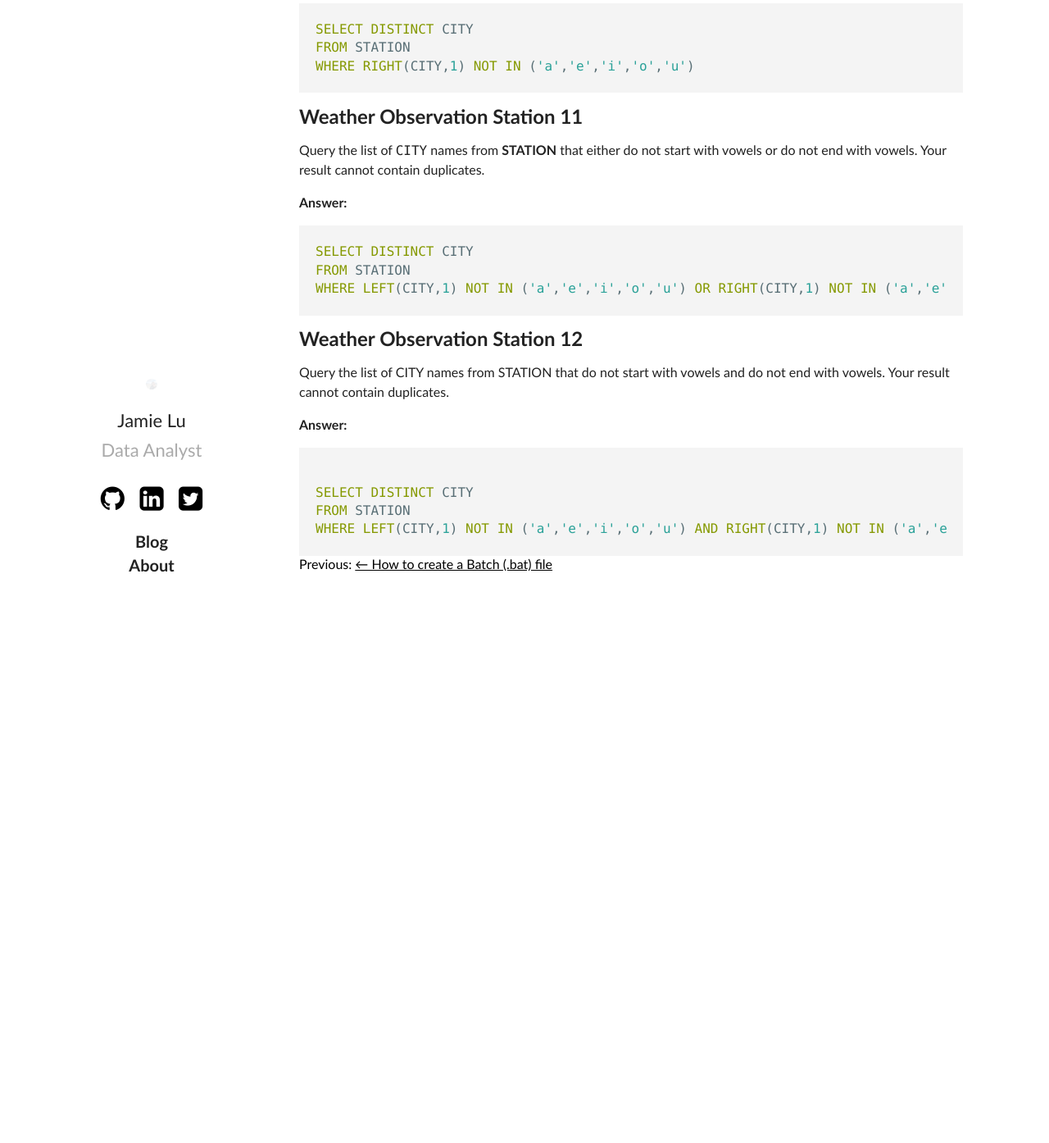
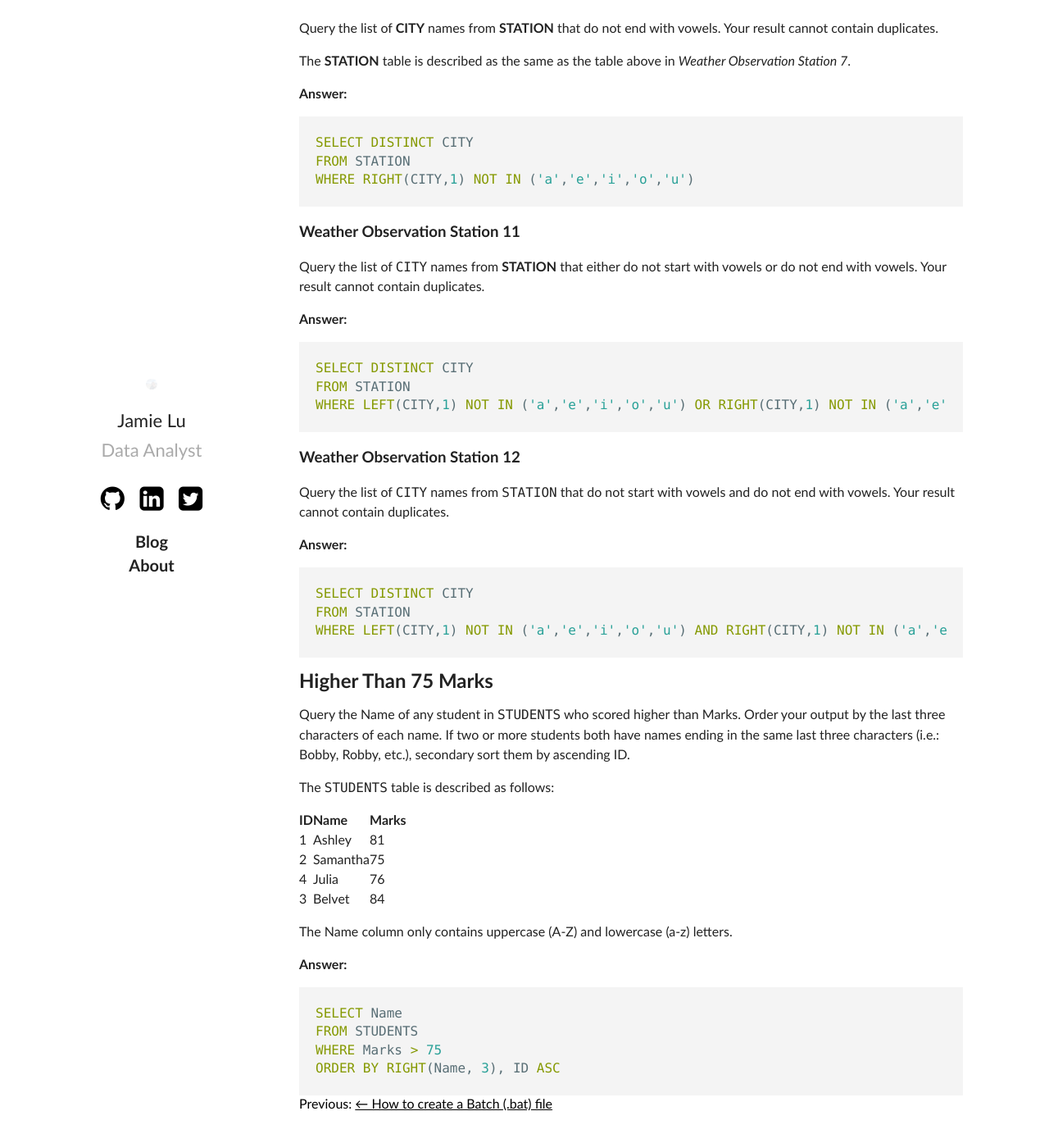
Before and after one commit to jamieqianhui/jamieqianhui.github.io, a Jekyll site: the page built from _posts/2021-05-08-HackerRank-Practice-Answers.markdown, in a window 1280 px wide and 1400 px high, scrolled down 2017 px. Shown: the top 1394 px of the window at 82% size. Built offline with Jekyll 4.4.1, drawn with Linux system fonts in a browser that asks for light colours; before the commit the page ends 2759 px from its top, so only the background shows below that; some of the changed text lies outside the part shown.

Commit message:
Update 2021-05-08-HackerRank-Practice-Answers.markdown

````diff
--- a/_posts/2021-05-08-HackerRank-Practice-Answers.markdown
+++ b/_posts/2021-05-08-HackerRank-Practice-Answers.markdown
@@ -49,7 +51,7 @@ RIGHT(CITY,1) = 'o' OR
 RIGHT(CITY,1) = 'u'
 ```
 
-## Weather Observation Station 8
+### Weather Observation Station 8
 
 Query the list of **CITY** names from **STATION** which have vowels (i.e., a, e, i, o, and u) as both their first and last characters. Your result cannot contain duplicates.
 
@@ -63,7 +65,7 @@ FROM STATION
 WHERE LEFT(CITY,1) IN ('a','e','i','o','u') AND RIGHT(CITY,1) IN ('a','e','i','o','u')
 ```
 
-## Weather Observation Station 9
+### Weather Observation Station 9
 
 Query the list of **CITY** names from **STATION** that do not start with vowels. Your result cannot contain duplicates.
 
@@ -77,7 +79,7 @@ WHERE LEFT(CITY,1) NOT IN ('a','e','i','o','u')
 ```
 
 
-## Weather Observation Station 10
+### Weather Observation Station 10
 
 Query the list of **CITY** names from **STATION** that do not end with vowels. Your result cannot contain duplicates.
 
@@ -90,7 +92,7 @@ FROM STATION
 WHERE RIGHT(CITY,1) NOT IN ('a','e','i','o','u')
 ```
 
-## Weather Observation Station 11
+### Weather Observation Station 11
 
 Query the list of `CITY` names from **STATION** that either do not start with vowels or do not end with vowels. Your result cannot contain duplicates.
 
@@ -100,14 +102,35 @@ SELECT DISTINCT CITY
 FROM STATION
 WHERE LEFT(CITY,1) NOT IN ('a','e','i','o','u') OR RIGHT(CITY,1) NOT IN ('a','e','i','o','u')
 ```
-## Weather Observation Station 12
+### Weather Observation Station 12
 
-Query the list of CITY names from STATION that do not start with vowels and do not end with vowels. Your result cannot contain duplicates.
+Query the list of `CITY` names from `STATION` that do not start with vowels and do not end with vowels. Your result cannot contain duplicates.
 
 **Answer:**
 ```sql
-
 SELECT DISTINCT CITY
 FROM STATION
 WHERE LEFT(CITY,1) NOT IN ('a','e','i','o','u') AND RIGHT(CITY,1) NOT IN ('a','e','i','o','u')
 ```
+
+## Higher Than 75 Marks
+Query the Name of any student in `STUDENTS` who scored higher than  Marks. Order your output by the last three characters of each name. If two or more students both have names ending in the same last three characters (i.e.: Bobby, Robby, etc.), secondary sort them by ascending ID.
+
+The `STUDENTS` table is described as follows:
+
+| **ID** | **Name** | **Marks** |
+|:------- |:--------|:----------|
+ 1  | Ashley | 81
+ 2 | Samantha | 75
+4 | Julia | 76
+ 3 | Belvet | 84
+
+The Name column only contains uppercase (A-Z) and lowercase (a-z) letters.
+
+**Answer:**
+```sql
+SELECT Name
+FROM STUDENTS
+WHERE Marks > 75
+ORDER BY RIGHT(Name, 3), ID ASC
+```
````
Also changed, not shown: other parts of _posts/2021-05-08-HackerRank-Practice-Answers.markdown (+4 -2 lines).
